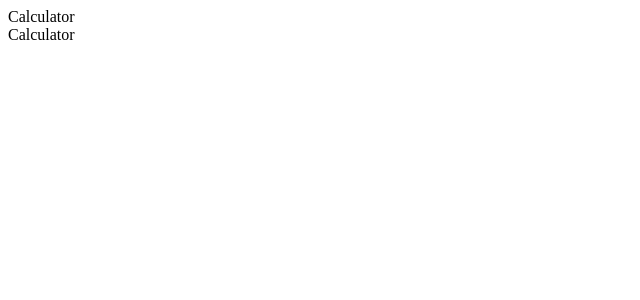
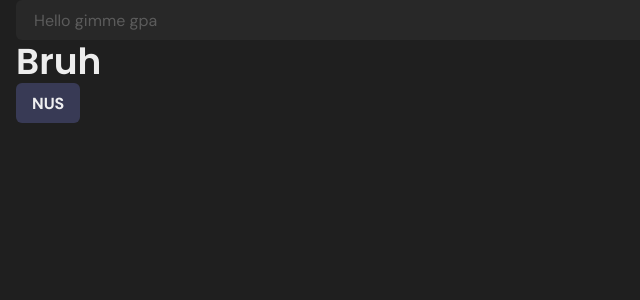
Before and after one commit to PuttTim/gpa-buy-wat, a React (Vite) app: page / in a window 1280 px wide. Shown: the top 300 px of the page, without its empty margins (0-640 px from the left). Built offline with nearby package versions, Linux system fonts and the light colour scheme.

Commit message:
⚡ Added some custom styling

```diff
--- a/package.json
+++ b/package.json
@@ -12,6 +12,8 @@
     "@chakra-ui/react": "^2.4.8",
     "@emotion/react": "^11.10.5",
     "@emotion/styled": "^11.10.5",
+    "@fontsource/dm-sans": "^4.5.9",
+    "@fontsource/poppins": "^4.5.10",
     "framer-motion": "^8.4.3",
     "localforage": "^1.10.0",
     "match-sorter": "^6.3.1",
--- a/src/App.tsx
+++ b/src/App.tsx
@@ -1,16 +1,15 @@
 import React from "react"
+import { Box } from "@chakra-ui/react"
 import { Route, Routes } from "react-router-dom"
 import Calculator from "./pages/Calculator"
 
 const App = () => {
     return (
-        <>
-            <div className="max-w-[1500px] m-auto">
-                <Routes>
-                    <Route path="/" element={<Calculator />} />
-                </Routes>
-            </div>
-        </>
+        <Box maxW="1500px" m="auto" px="16px">
+            <Routes>
+                <Route path="/" element={<Calculator />} />
+            </Routes>
+        </Box>
     )
 }
 
--- /dev/null
+++ b/src/Theme.ts
@@ -0,0 +1,50 @@
+import { color, extendTheme, type ThemeConfig } from "@chakra-ui/react"
+
+const theme: ThemeConfig = extendTheme({
+    config: {
+        initialColorMode: "dark",
+        useSystemColorMode: false,
+    },
+    styles: {
+        global: {
+            body: {
+                bg: "#1f1f1f",
+            },
+        },
+    },
+    fonts: {
+        heading: `'Poppins', sans-serif`,
+        body: `'DM Sans', sans-serif`,
+    },
+    colors: {
+        accent: {
+            100: "#8e98f9",
+            200: "#818cf8",
+            300: "#747edf",
+            400: "#6770c6",
+            500: "#5a62ae",
+            600: "#4d5495",
+            700: "#41467c",
+            800: "#343863",
+            900: "#272a4a",
+        },
+        red: {
+            400: "#FF5959",
+        },
+    },
+    components: {
+        Input: {
+            defaultProps: {
+                variant: "filled",
+            },
+        },
+        Heading: {
+            baseStyle: {
+                fontWeight: "semibold",
+            },
+        },
+
+    },
+})
+
+export default theme
--- a/src/index.css
+++ b/src/index.css
@@ -1,6 +1,10 @@
 @import url("https://fonts.googleapis.com/css2?family=Poppins:ital,wght@0,100;0,200;0,300;0,400;0,500;0,600;0,700;0,800;0,900;1,100;1,200;1,300;1,400;1,500;1,600;1,700;1,800;1,900&display=swap");
 @import url("https://fonts.googleapis.com/css2?family=DM+Sans:ital,wght@0,400;0,500;0,700;1,400;1,500;1,700&display=swap");
 
-@tailwind base;
-@tailwind components;
-@tailwind utilities;
+* {
+    font-family: "DM Sans", sans-serif;
+}
+
+html, body {
+    height: 100%;
+}
--- a/src/main.tsx
+++ b/src/main.tsx
@@ -1,11 +1,16 @@
-import React from "react"
+import { ChakraProvider } from "@chakra-ui/react"
 import ReactDOM from "react-dom/client"
 import { BrowserRouter } from "react-router-dom"
 import App from "./App"
 import "./index.css"
+import '@fontsource/dm-sans'
+import '@fontsource/poppins'
+import theme from "./Theme"
 
 ReactDOM.createRoot(document.getElementById("root") as HTMLElement).render(
-    <BrowserRouter>
-        <App />
-    </BrowserRouter>,
+    <ChakraProvider theme={theme}>
+      <BrowserRouter>
+          <App />
+      </BrowserRouter>
+    </ChakraProvider>,
 )
--- a/src/pages/Calculator.tsx
+++ b/src/pages/Calculator.tsx
@@ -1,10 +1,16 @@
-import React from "react"
+import { Button, Heading, Input } from "@chakra-ui/react"
 
 const Calculator = () => {
     return (
         <>
-            <div>Calculator</div>
-            <div className="font-body">Calculator</div>
+            <Input placeholder="Hello gimme gpa" />
+            <Heading>Bruh</Heading>
+            <Button
+                bg="hsla(234, 89%, 74%,0.25)"
+                _hover={{ bg: "hsla(234, 89%, 74%,0.40)" }}
+                _active={{ bg: "hsla(234, 89%, 74%,0.75)" }}>
+                NUS
+            </Button>
         </>
     )
 }
```
Also changed, not shown: 1 other file (tests, documents, lock files or other folders).
